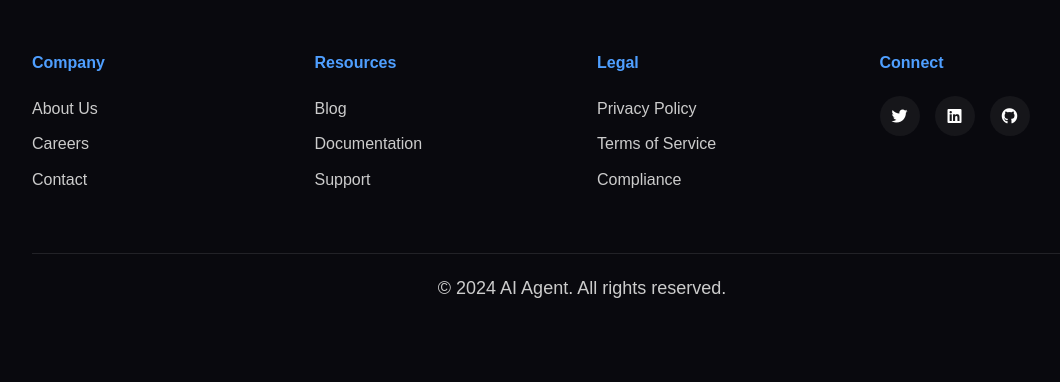
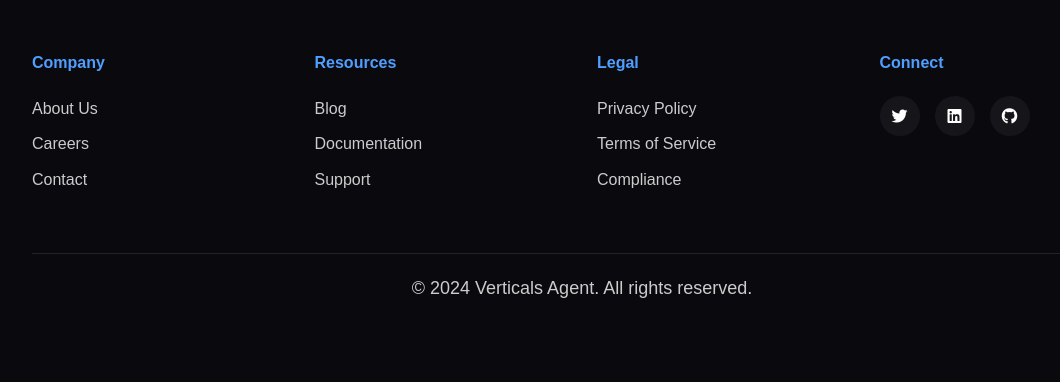
Before and after one commit to verticleagents/verticals-demo, a Flask app: page /index in a window 1280 px wide. Shown: the part 3240-3622 px from the top of the page, without its empty margins (58-1118 px from the left). Run offline with Flask 3, Linux system fonts and the light colour scheme; some libraries are stand-ins or nearby versions.

Commit message:
Update index.html

```diff
--- a/templates/index.html
+++ b/templates/index.html
@@ -1166,7 +1166,7 @@
                 </div>
             </div>
             <div class="copyright">
-                <p>&copy; 2024 AI Agent. All rights reserved.</p>
+                <p>&copy; 2024 Verticals Agent. All rights reserved.</p>
             </div>
         </div>
     </footer>
```
